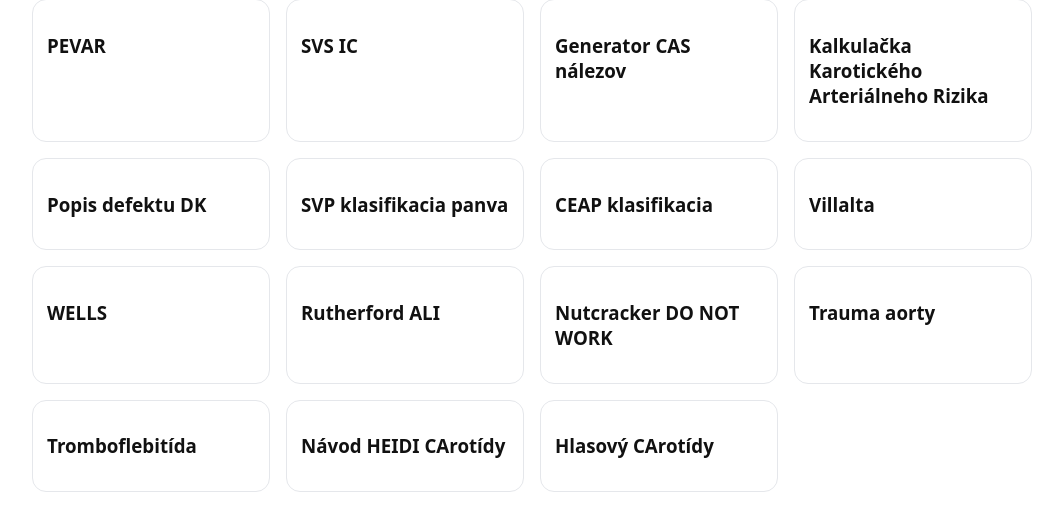
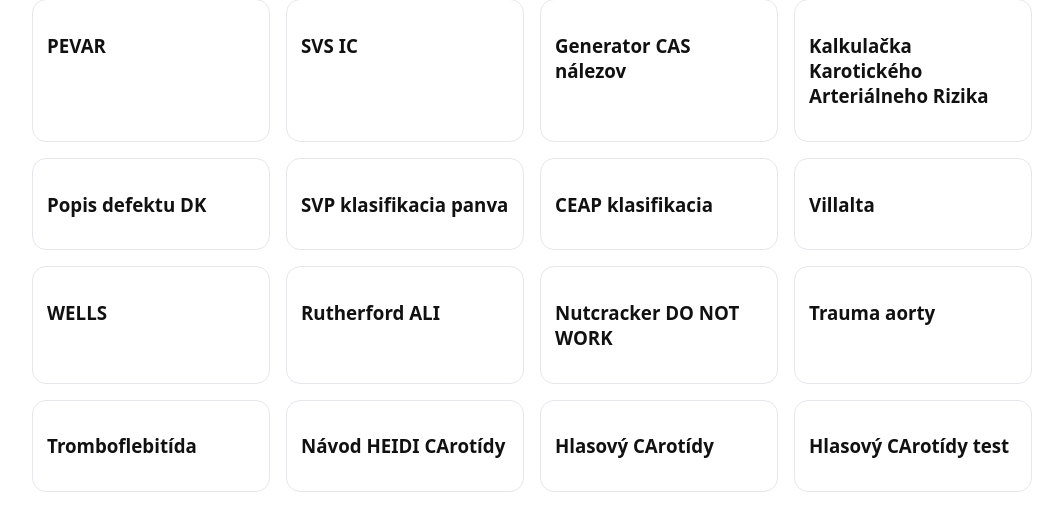
Before and after one commit to Cievny/KalkulackY, a plain HTML site: page tools/index.html in a window 1280 px wide. Shown: the part 105-636 px from the top of the page, without its empty margins (108-1171 px from the left). Drawn offline with Linux system fonts and the light colour scheme.

Commit message:
Add link for HEIDICASspeech2 tool

```diff
--- a/tools/index.html
+++ b/tools/index.html
@@ -25,5 +25,6 @@
   <a class="card" href="/tools/Tromboflebitída/"><h3>Tromboflebitída</h3></a>
   <a class="card" href="/tools/HEIDICAS/"><h3>Návod HEIDI CArotídy</h3></a>
   <a class="card" href="/tools/HEIDICASspeech/"><h3>Hlasový CArotídy</h3></a>
+  <a class="card" href="/tools/HEIDICASspeech2/"><h3>Hlasový CArotídy test</h3></a>
 </div>
 </body></html>
```
